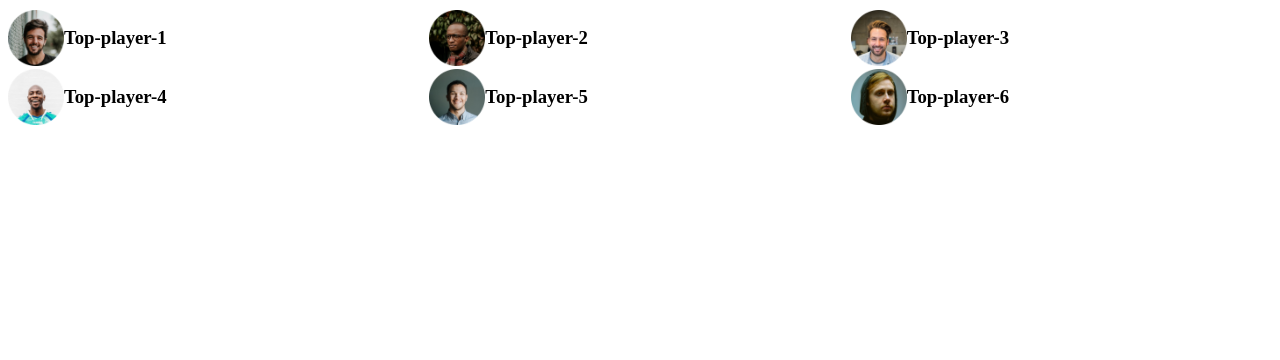
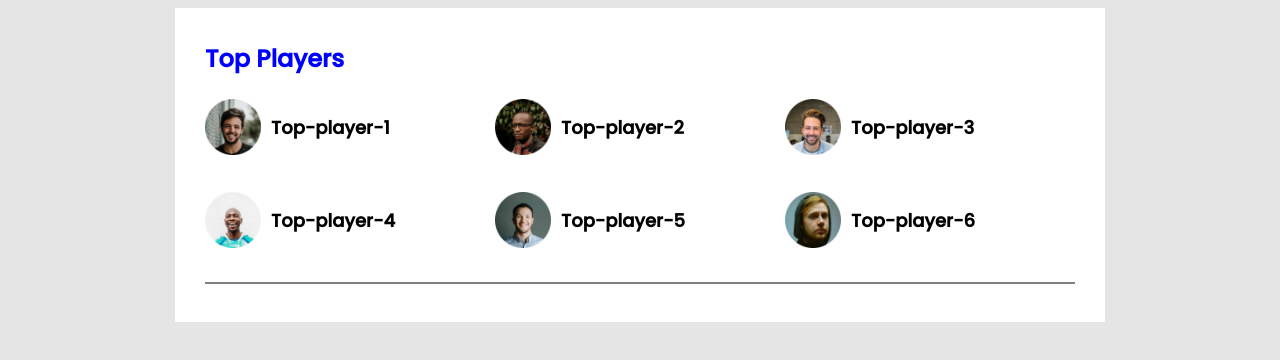
Before and after one commit to baruasb/leader-board-project, a plain HTML site: page index.html in a window 1280 px wide. Drawn offline with Linux system fonts and the light colour scheme.

Commit message:
top-player added

```diff
--- a/index.html
+++ b/index.html
@@ -20,36 +20,39 @@
     <main>
 
         <!---top player and top blog-->
-        <section>
+        <section class="container">
 
-          <div class="top-ploayers">
+          <div class="top-players ">
+            <h2 class="title">Top Players</h2>
             <div class="players">
+
                 <div class="player">
                     <img src="leader-board-main/images/players/player-1.png" alt="">
-                    <h3>Top-player-1</h3>
+                    <h3 class ="player-name" >Top-player-1</h3>
                 </div>
                 <div class="player">
                     <img src="leader-board-main/images/players/player-2.png" alt="">
-                    <h3>Top-player-2</h3>
+                    <h3 class ="player-name">Top-player-2</h3>
                 </div>
                 <div class="player">
                     <img src="leader-board-main/images/players/player-3.png" alt="">
-                    <h3>Top-player-3</h3>
+                    <h3 class ="player-name">Top-player-3</h3>
                 </div>
                 <div class="player">
                     <img src="leader-board-main/images/players/player-4.png" alt="">
-                    <h3>Top-player-4</h3>
+                    <h3 class ="player-name">Top-player-4</h3>
                 </div>
                 <div class="player">
                     <img src="leader-board-main/images/players/player-5.png" alt="">
-                    <h3>Top-player-5</h3>
+                    <h3 class ="player-name">Top-player-5</h3>
                 </div>
                 <div class="player">
                     <img src="leader-board-main/images/players/player-6.png" alt="">
-                    <h3>Top-player-6</h3>
+                    <h3 class ="player-name">Top-player-6</h3>
                 </div>
             </div>
           </div>
+          <hr>
         </section>
     </main>
 
--- a/style.css
+++ b/style.css
@@ -1,10 +1,38 @@
+/*font style*/
 
+@import url('https://fonts.googleapis.com/css2?family=Poppins:wght@500&display=swap');
+
+body{
+    font-family: 'Poppins', sans-serif;
+    background-color:#E5E5E5 ;
+
+}
 
 /*top player style*/
+main{
+    display: flex;
+    justify-content: center;
+}
+.title{
+    color: blue;
+    font-size: 24px;
+    margin-top: 3px;
+}
+.container{
+    background-color: white;
+    width: 870px;
+    padding: 30px ;
+
+}
 
 .players{
     display: grid;
     grid-template-columns: repeat(3,1fr);
+    grid-row-gap: 30px;
+}
+
+.top-players{
+    margin-bottom: 30px;
 }
 
 .player{
@@ -15,3 +43,11 @@
     width: 56px;
     height: 56px;
 }
+.player-name{
+    margin-left: 10px;
+    font-size: 18px;
+}
+
+hr{
+    border: 1px solid gray;
+}
```
